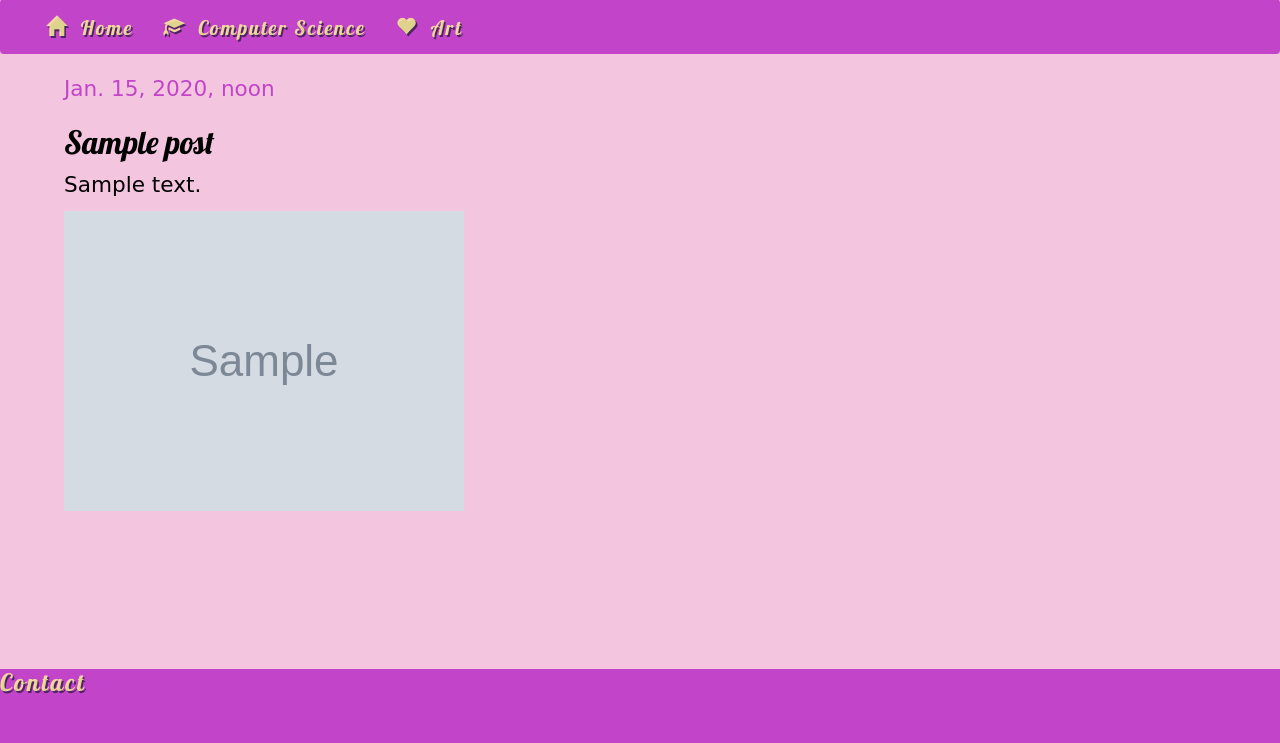
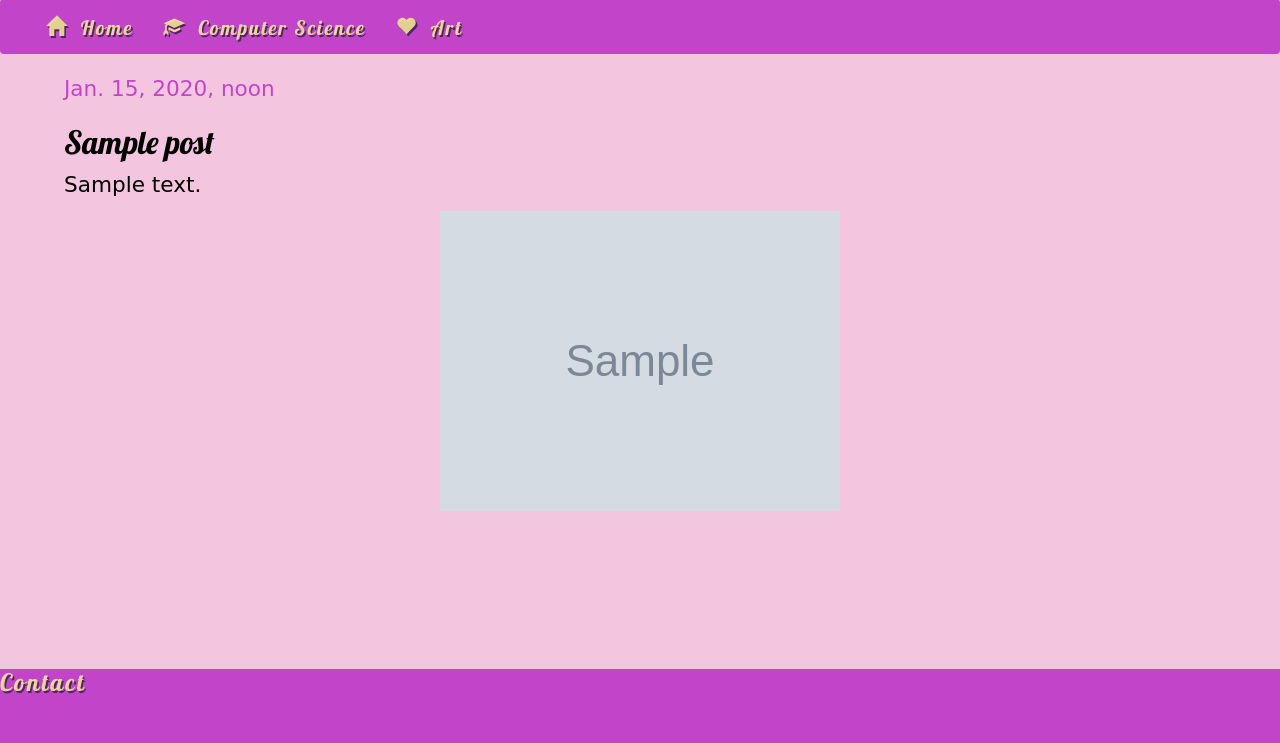
Before and after one commit to MedeeaZ/my-first-blog, a Django app: page /post/1/ in a window 1280 px wide. Shown: the part 141-884 px from the top of the page. Run offline with Django 3.2, Linux system fonts and the light colour scheme; tables that the repository leaves empty hold one stand-in row (values such as "Sample post"); grey boxes marked "Sample" are stand-in pictures; some libraries are stand-ins or nearby versions; some web fonts are replaced.

Commit message:
I added a max-height for pictures

```diff
--- a/mysite/blog/static/css/blog.css
+++ b/mysite/blog/static/css/blog.css
@@ -145,6 +145,10 @@ h1, h2, h3, h4 {
 
 #picture {
     max-width: 100%;
+    max-height: 100vh;
+    display: block;
+    margin-left: auto;
+    margin-right: auto;
 }
 
 #thumbnail {
```
